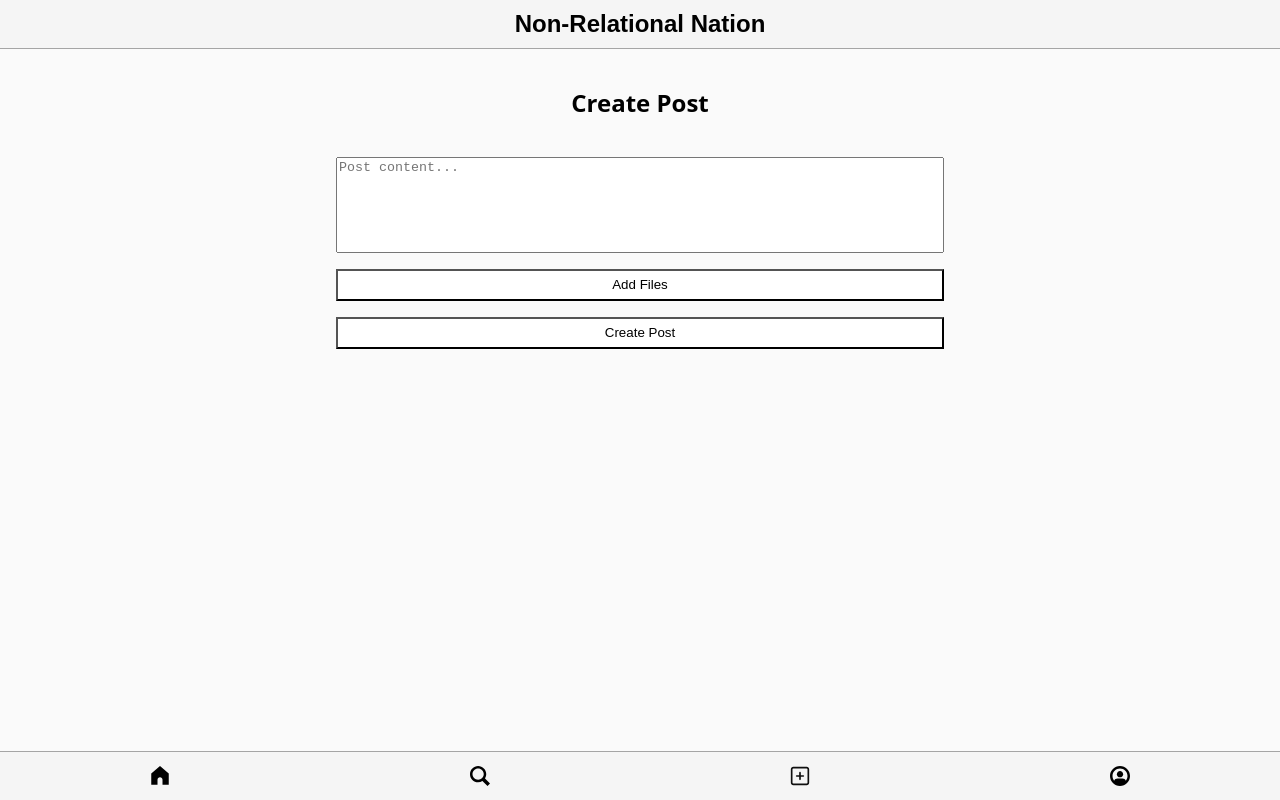
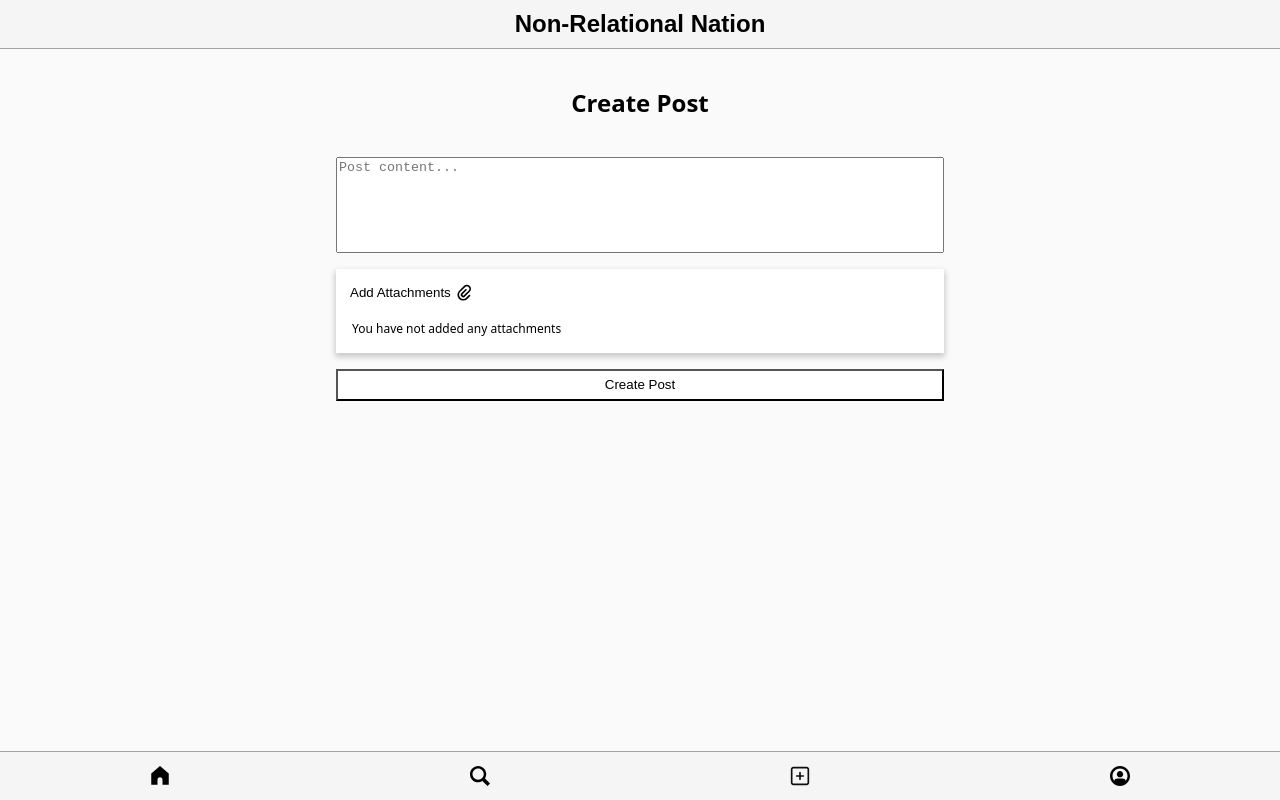
Before and after one commit to Non-Relational-Nation/NRN, a React (Vite) app in the folder frontend/: page /create-post in a window 1280 px wide. Built offline with nearby package versions, Linux system fonts and the light colour scheme; sample sign-in values are in the browser's storage.

Commit message:
Improved create post page

```diff
--- a/frontend/src/components/Posts/PostCard.tsx
+++ b/frontend/src/components/Posts/PostCard.tsx
@@ -19,6 +19,7 @@ export default function PostCard({ post }: PostCardProps) {
   //   queryFn: () => likePost(post?.id),
   //   enabled: false,
   //   retry: false,
+  //   gcTime: 0
   // });
 
   // const { refetch: unlikePostRefetch } = useQuery({
@@ -26,6 +27,7 @@ export default function PostCard({ post }: PostCardProps) {
   //   queryFn: () => likePost(post?.id),
   //   enabled: false,
   //   retry: false,
+  //   gcTime: 0
   // });
 
   const handleLike = async () => {
--- a/frontend/src/pages/CreatePost/CreatePost.tsx
+++ b/frontend/src/pages/CreatePost/CreatePost.tsx
@@ -3,6 +3,8 @@ import Layout from "../../components/Layout/Layout";
 import "./styles.css";
 import { useQuery } from "@tanstack/react-query";
 import { createPost } from "../../api/posts";
+import removeIcon from "../../assets/remove.svg";
+import attachIcon from "../../assets/attachment.svg";
 
 export default function CreatePost() {
   const [content, setContent] = useState("");
@@ -14,6 +16,7 @@ export default function CreatePost() {
     queryFn: () => createPost({ files, content }),
     enabled: false,
     retry: false,
+    gcTime: 0,
   });
 
   const handleFileChange = (e: React.ChangeEvent<HTMLInputElement>) => {
@@ -41,6 +44,8 @@ export default function CreatePost() {
           value={content}
           onChange={(e) => setContent(e.target.value)}
         />
+
+        <div id="attachment-section">
           <div id="file-input-section">
             <button
               className="button"
@@ -48,7 +53,13 @@ export default function CreatePost() {
               type="button"
               onClick={() => fileInputRef.current?.click()}
             >
-            Add Files
+              Add Attachments
+              <img
+                title="Add attachment"
+                src={attachIcon}
+                width={20}
+                height={20}
+              />
             </button>
             <input
               type="file"
@@ -59,24 +70,28 @@ export default function CreatePost() {
               onChange={handleFileChange}
             />
           </div>
-
-        {files.length !== 0 && (
           <div id="file-list">
-            <span>Attachments:</span>
-            {files.map((file, index) => (
+            {files.length > 0 ? (
+              files.map((file, index) => (
                 <div key={index} id="file-item">
                   <span>{file.name}</span>
-                <button
+                  <img
+                    title="Remove attachment"
                     className="button"
-                  type="button"
+                    src={removeIcon}
                     onClick={() => handleRemoveFile(index)}
-                >
-                  Remove
-                </button>
+                    width={20}
+                    height={20}
+                  />
                 </div>
-            ))}
+              ))
+            ) : (
+              <span id="no-attachments-text">
+                You have not added any attachments
+              </span>
+            )}
           </div>
-        )}
+        </div>
 
         <button
           id="create-post-button"
--- a/frontend/src/pages/CreatePost/styles.css
+++ b/frontend/src/pages/CreatePost/styles.css
@@ -26,9 +26,12 @@
 
 #add-files-button {
   box-sizing: border-box;
-  width: 100%;
   cursor: pointer;
   height: 2rem;
+  display: flex;
+  align-items: center;
+  gap: 0.25rem;
+  border: none;
 }
 
 #create-post-button {
@@ -38,8 +41,30 @@
   height: 2rem;
 }
 
+#attachment-section {
+  background-color: white;
+  box-shadow: 0 3px 6px 1px rgba(0, 0, 0, 0.2);
+  padding: 0.5rem;
+  display: flex;
+  flex-direction: column;
+  gap: 0.25rem;
+}
+
+#file-list {
+  padding: 0.5rem;
+  display: flex;
+  flex-direction: column;
+  gap: 0.25rem;
+}
+
 #file-item {
-    display: flex;
-    gap: 1rem;
-    align-items: center;
+  display: flex;
+  gap: 0.5rem;
+  align-items: center;
+  font-size: smaller;
 }
+
+#no-attachments-text {
+  font-size: 0.75rem;
+  line-height: 1rem;
+}
--- a/frontend/src/pages/Profile/Profile.tsx
+++ b/frontend/src/pages/Profile/Profile.tsx
@@ -50,6 +50,7 @@ export default function Profile() {
     queryFn: () => followUser(userData?.id),
     enabled: false,
     retry: false,
+    gcTime: 0,
   });
 
   const { refetch: unfollowRefetch, error: unfollowError } = useQuery({
@@ -57,6 +58,7 @@ export default function Profile() {
     queryFn: () => unfollowUser(userData?.id),
     enabled: false,
     retry: false,
+    gcTime: 0,
   });
 
   const handleFollow = async () => {
--- a/frontend/src/pages/Profile/styles.css
+++ b/frontend/src/pages/Profile/styles.css
@@ -9,7 +9,6 @@
 
 #profile-header-container {
   padding: 0.5rem;
-  background-color: white;
 }
 
 #profile-header {
@@ -22,6 +21,7 @@
   align-items: center;
   padding: 0.5rem;
   box-shadow: 0 3px 6px 1px rgba(0, 0, 0, 0.2);
+  background-color: white;
 }
 
 #username-text {
```
Also changed, not shown: frontend/src/assets/attachment.svg (added), frontend/src/assets/remove.svg (added). Lines whose indentation alone changed are shown as unchanged.
